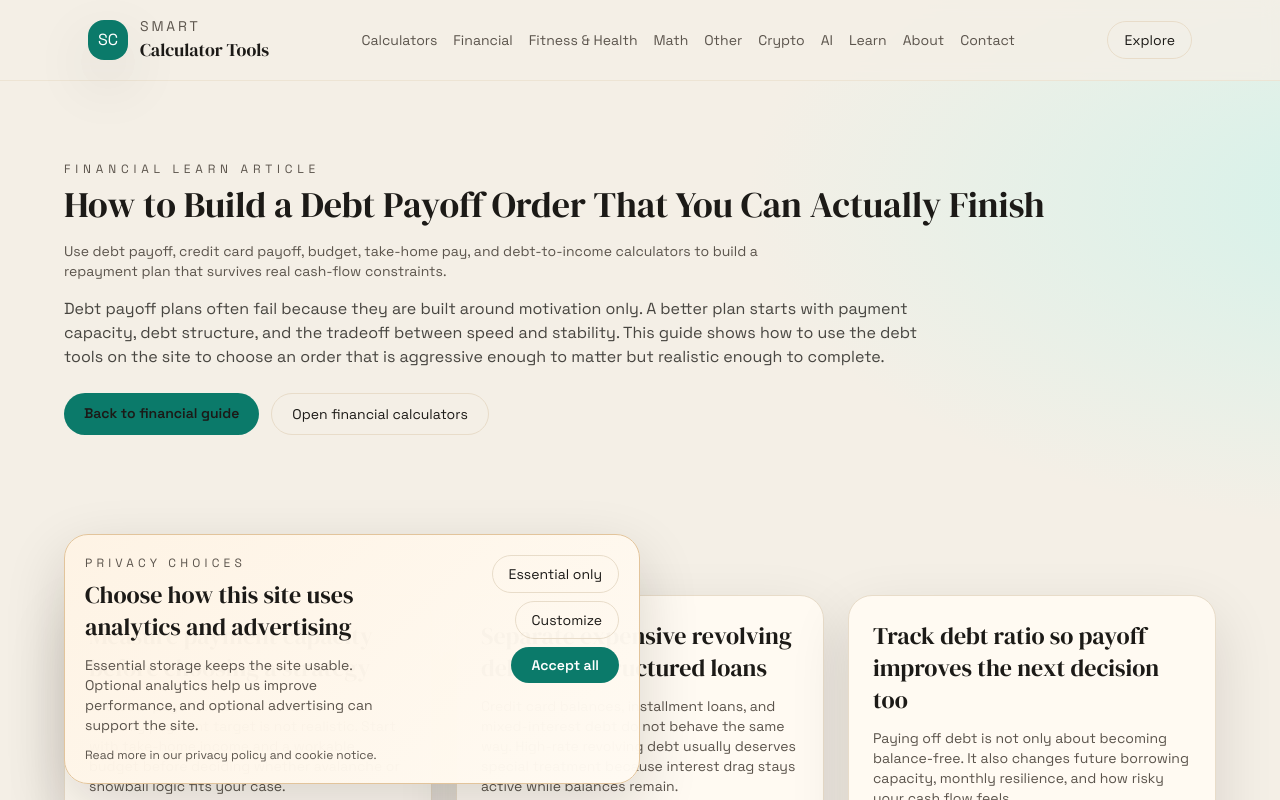
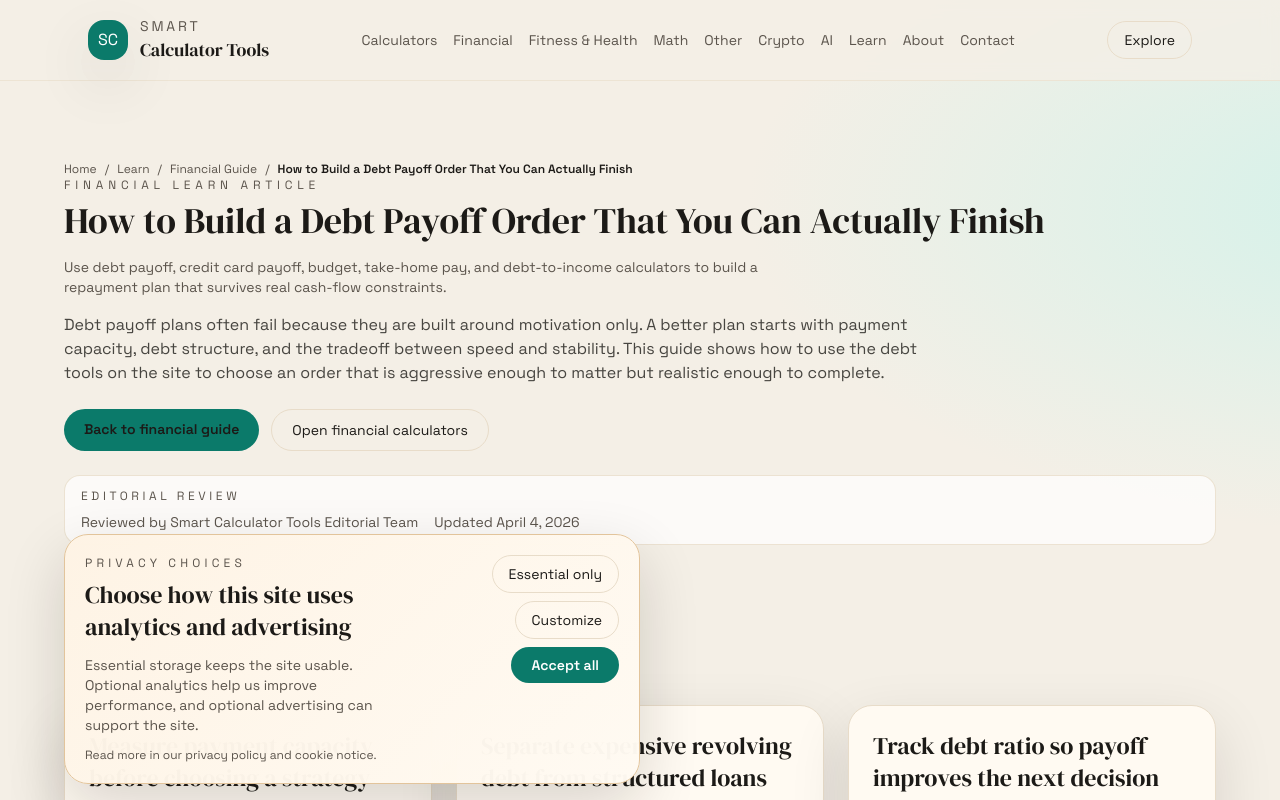
Before and after one commit to smartcalculatortools/smartcalculator.tools, a Next.js app: page /learn/financial/build-a-debt-payoff-order in a window 1280 px wide. Shown: the top 800 px of the page. Built offline with nearby package versions, Linux system fonts and the light colour scheme; no server answers.

Commit message:
Add traffic checklist and editorial SEO signals

```diff
--- a/src/app/calc/[slug]/page.tsx
+++ b/src/app/calc/[slug]/page.tsx
@@ -123,12 +123,18 @@ export default async function CalculatorPage({ params }: CalculatorPageProps) {
       {
         "@type": "ListItem",
         position: 2,
+        name: "Calculators",
+        item: `${siteUrl}/calculators`,
+      },
+      {
+        "@type": "ListItem",
+        position: 3,
         name: `${category?.name ?? "Calculators"} Calculators`,
         item: `${siteUrl}/category/${calculator.category}`,
       },
       {
         "@type": "ListItem",
-        position: 3,
+        position: 4,
         name: seoPriority?.title ?? calculator.name,
         item: `${siteUrl}/calc/${calculator.slug}`,
       },
--- a/src/app/calculators/page.tsx
+++ b/src/app/calculators/page.tsx
@@ -1,4 +1,5 @@
 import Link from "next/link";
+import Breadcrumbs from "@/components/Breadcrumbs";
 import SiteFooter from "@/components/SiteFooter";
 import SiteHeader from "@/components/SiteHeader";
 import {
@@ -55,10 +56,32 @@ export default function CalculatorsIndexPage() {
       url: siteUrl,
     },
   };
+  const breadcrumbJsonLd = {
+    "@context": "https://schema.org",
+    "@type": "BreadcrumbList",
+    itemListElement: [
+      {
+        "@type": "ListItem",
+        position: 1,
+        name: "Home",
+        item: siteUrl,
+      },
+      {
+        "@type": "ListItem",
+        position: 2,
+        name: "Calculators",
+        item: `${siteUrl}/calculators`,
+      },
+    ],
+  };
 
   return (
     <div className="min-h-screen">
       <SiteHeader />
+      <script
+        type="application/ld+json"
+        dangerouslySetInnerHTML={{ __html: JSON.stringify(breadcrumbJsonLd) }}
+      />
       <script
         type="application/ld+json"
         dangerouslySetInnerHTML={{ __html: JSON.stringify(collectionJsonLd) }}
@@ -70,6 +93,12 @@ export default function CalculatorsIndexPage() {
       <main>
         <section className="section-pad">
           <div className="mx-auto w-full max-w-6xl">
+            <Breadcrumbs
+              items={[
+                { label: "Home", href: "/" },
+                { label: "Calculators" },
+              ]}
+            />
             <p className="text-xs uppercase tracking-[0.4em] text-muted">
               All calculators
             </p>
--- a/src/app/category/[category]/page.tsx
+++ b/src/app/category/[category]/page.tsx
@@ -1,5 +1,7 @@
 import type { Metadata } from "next";
 import { notFound } from "next/navigation";
+import Link from "next/link";
+import Breadcrumbs from "@/components/Breadcrumbs";
 import CalculatorCard from "@/components/CalculatorCard";
 import SiteFooter from "@/components/SiteFooter";
 import SiteHeader from "@/components/SiteHeader";
@@ -14,7 +16,6 @@ import {
 import { getLearnArticlesByCategory } from "@/lib/data/learnArticles";
 import { getLearningGuide } from "@/lib/data/learningGuides";
 import { getSiteUrl, siteLocale, siteName } from "@/lib/site";
-import Link from "next/link";
 
 type CategoryPageProps = {
   params: Promise<{ category: string }>;
@@ -95,6 +96,12 @@ export default async function CategoryPage({ params }: CategoryPageProps) {
       {
         "@type": "ListItem",
         position: 2,
+        name: "Calculators",
+        item: `${siteUrl}/calculators`,
+      },
+      {
+        "@type": "ListItem",
+        position: 3,
         name: `${category.name} Calculators`,
         item: `${siteUrl}/category/${category.id}`,
       },
@@ -141,6 +148,13 @@ export default async function CategoryPage({ params }: CategoryPageProps) {
       <main>
         <section className="section-pad">
           <div className="mx-auto w-full max-w-6xl">
+            <Breadcrumbs
+              items={[
+                { label: "Home", href: "/" },
+                { label: "Calculators", href: "/calculators" },
+                { label: `${category.name} Calculators` },
+              ]}
+            />
             <p className="text-xs uppercase tracking-[0.4em] text-muted">
               {category.name}
             </p>
--- a/src/app/learn/[category]/[slug]/page.tsx
+++ b/src/app/learn/[category]/[slug]/page.tsx
@@ -1,7 +1,9 @@
 import type { Metadata } from "next";
 import Link from "next/link";
 import { notFound } from "next/navigation";
+import Breadcrumbs from "@/components/Breadcrumbs";
 import CalculatorCard from "@/components/CalculatorCard";
+import EditorialMeta from "@/components/EditorialMeta";
 import SiteFooter from "@/components/SiteFooter";
 import SiteHeader from "@/components/SiteHeader";
 import {
@@ -14,6 +16,7 @@ import {
   getLearnArticlesByCategory,
   getLearnArticleStaticParams,
 } from "@/lib/data/learnArticles";
+import { learnContentReviewedAt } from "@/lib/editorial";
 import { getLearningGuide } from "@/lib/data/learningGuides";
 import { getSiteUrl, siteLocale, siteName } from "@/lib/site";
 
@@ -85,8 +88,10 @@ export default async function LearnArticlePage({
     headline: article.title,
     description: article.summary,
     url: `${siteUrl}/learn/${category.id}/${article.slug}`,
+    mainEntityOfPage: `${siteUrl}/learn/${category.id}/${article.slug}`,
     about: category.name,
     keywords: article.targetQuery,
+    dateModified: learnContentReviewedAt,
     author: {
       "@type": "Organization",
       name: siteName,
@@ -96,6 +101,36 @@ export default async function LearnArticlePage({
       name: siteName,
       url: siteUrl,
     },
+  };
+  const breadcrumbJsonLd = {
+    "@context": "https://schema.org",
+    "@type": "BreadcrumbList",
+    itemListElement: [
+      {
+        "@type": "ListItem",
+        position: 1,
+        name: "Home",
+        item: siteUrl,
+      },
+      {
+        "@type": "ListItem",
+        position: 2,
+        name: "Learn",
+        item: `${siteUrl}/learn`,
+      },
+      {
+        "@type": "ListItem",
+        position: 3,
+        name: `${category.name} Guide`,
+        item: `${siteUrl}/learn/${category.id}`,
+      },
+      {
+        "@type": "ListItem",
+        position: 4,
+        name: article.title,
+        item: `${siteUrl}/learn/${category.id}/${article.slug}`,
+      },
+    ],
   };
 
   const faqJsonLd = {
@@ -120,11 +155,23 @@ export default async function LearnArticlePage({
       />
       <script
         type="application/ld+json"
+        dangerouslySetInnerHTML={{ __html: JSON.stringify(breadcrumbJsonLd) }}
+      />
+      <script
+        type="application/ld+json"
         dangerouslySetInnerHTML={{ __html: JSON.stringify(faqJsonLd) }}
       />
       <main>
         <section className="section-pad">
           <div className="mx-auto w-full max-w-6xl">
+            <Breadcrumbs
+              items={[
+                { label: "Home", href: "/" },
+                { label: "Learn", href: "/learn" },
+                { label: `${category.name} Guide`, href: `/learn/${category.id}` },
+                { label: article.title },
+              ]}
+            />
             <p className="text-xs uppercase tracking-[0.4em] text-muted">
               {category.name} learn article
             </p>
@@ -147,6 +194,7 @@ export default async function LearnArticlePage({
                 Open {category.name.toLowerCase()} calculators
               </Link>
             </div>
+            <EditorialMeta reviewedAt={learnContentReviewedAt} className="mt-6" />
           </div>
         </section>
 
--- a/src/app/learn/[category]/page.tsx
+++ b/src/app/learn/[category]/page.tsx
@@ -1,7 +1,9 @@
 import type { Metadata } from "next";
 import Link from "next/link";
 import { notFound } from "next/navigation";
+import Breadcrumbs from "@/components/Breadcrumbs";
 import CalculatorCard from "@/components/CalculatorCard";
+import EditorialMeta from "@/components/EditorialMeta";
 import LearnArticleCard from "@/components/LearnArticleCard";
 import SiteFooter from "@/components/SiteFooter";
 import SiteHeader from "@/components/SiteHeader";
@@ -12,6 +14,7 @@ import {
 } from "@/lib/data/calculators";
 import { getLearnArticlesByCategory } from "@/lib/data/learnArticles";
 import { getLearningGuide } from "@/lib/data/learningGuides";
+import { learnContentReviewedAt } from "@/lib/editorial";
 import { getSiteUrl, siteLocale, siteName } from "@/lib/site";
 
 type GuidePageProps = {
@@ -80,7 +83,9 @@ export default async function GuidePage({ params }: GuidePageProps) {
     headline: guide.title,
     description: guide.summary,
     url: `${siteUrl}/learn/${category.id}`,
+    mainEntityOfPage: `${siteUrl}/learn/${category.id}`,
     about: category.name,
+    dateModified: learnContentReviewedAt,
     author: {
       "@type": "Organization",
       name: siteName,
@@ -90,6 +95,30 @@ export default async function GuidePage({ params }: GuidePageProps) {
       name: siteName,
       url: siteUrl,
     },
+  };
+  const breadcrumbJsonLd = {
+    "@context": "https://schema.org",
+    "@type": "BreadcrumbList",
+    itemListElement: [
+      {
+        "@type": "ListItem",
+        position: 1,
+        name: "Home",
+        item: siteUrl,
+      },
+      {
+        "@type": "ListItem",
+        position: 2,
+        name: "Learn",
+        item: `${siteUrl}/learn`,
+      },
+      {
+        "@type": "ListItem",
+        position: 3,
+        name: `${category.name} Guide`,
+        item: `${siteUrl}/learn/${category.id}`,
+      },
+    ],
   };
   const itemListJsonLd = {
     "@context": "https://schema.org",
@@ -124,6 +153,10 @@ export default async function GuidePage({ params }: GuidePageProps) {
       />
       <script
         type="application/ld+json"
+        dangerouslySetInnerHTML={{ __html: JSON.stringify(breadcrumbJsonLd) }}
+      />
+      <script
+        type="application/ld+json"
         dangerouslySetInnerHTML={{ __html: JSON.stringify(itemListJsonLd) }}
       />
       <script
@@ -133,6 +166,13 @@ export default async function GuidePage({ params }: GuidePageProps) {
       <main>
         <section className="section-pad">
           <div className="mx-auto w-full max-w-6xl">
+            <Breadcrumbs
+              items={[
+                { label: "Home", href: "/" },
+                { label: "Learn", href: "/learn" },
+                { label: `${category.name} Guide` },
+              ]}
+            />
             <p className="text-xs uppercase tracking-[0.4em] text-muted">
               {category.name} guide
             </p>
@@ -153,6 +193,7 @@ export default async function GuidePage({ params }: GuidePageProps) {
                 All guides
               </Link>
             </div>
+            <EditorialMeta reviewedAt={learnContentReviewedAt} className="mt-6" />
           </div>
         </section>
 
--- a/src/app/learn/page.tsx
+++ b/src/app/learn/page.tsx
@@ -1,5 +1,6 @@
 import type { Metadata } from "next";
 import Link from "next/link";
+import Breadcrumbs from "@/components/Breadcrumbs";
 import LearnArticleCard from "@/components/LearnArticleCard";
 import SiteFooter from "@/components/SiteFooter";
 import SiteHeader from "@/components/SiteHeader";
@@ -35,12 +36,41 @@ export const metadata: Metadata = {
 };
 
 export default function LearnIndexPage() {
+  const breadcrumbJsonLd = {
+    "@context": "https://schema.org",
+    "@type": "BreadcrumbList",
+    itemListElement: [
+      {
+        "@type": "ListItem",
+        position: 1,
+        name: "Home",
+        item: siteUrl,
+      },
+      {
+        "@type": "ListItem",
+        position: 2,
+        name: "Learn",
+        item: `${siteUrl}/learn`,
+      },
+    ],
+  };
+
   return (
     <div className="min-h-screen">
       <SiteHeader />
+      <script
+        type="application/ld+json"
+        dangerouslySetInnerHTML={{ __html: JSON.stringify(breadcrumbJsonLd) }}
+      />
       <main>
         <section className="section-pad">
           <div className="mx-auto w-full max-w-6xl">
+            <Breadcrumbs
+              items={[
+                { label: "Home", href: "/" },
+                { label: "Learn" },
+              ]}
+            />
             <p className="text-xs uppercase tracking-[0.4em] text-muted">Learn</p>
             <h1 className="mt-2 font-display text-4xl text-ink">Short guides for each calculator domain</h1>
             <p className="mt-4 max-w-3xl text-sm text-muted">
--- /dev/null
+++ b/src/components/Breadcrumbs.tsx
@@ -0,0 +1,47 @@
+import Link from "next/link";
+
+export type BreadcrumbItem = {
+  label: string;
+  href?: string;
+};
+
+type BreadcrumbsProps = {
+  items: BreadcrumbItem[];
+  className?: string;
+};
+
+export default function Breadcrumbs({
+  items,
+  className,
+}: BreadcrumbsProps) {
+  return (
+    <nav
+      aria-label="Breadcrumb"
+      className={className}
+    >
+      <ol className="flex flex-wrap items-center gap-2 text-xs text-muted">
+        {items.map((item, index) => {
+          const isLast = index === items.length - 1;
+
+          return (
+            <li key={`${item.label}-${index}`} className="flex items-center gap-2">
+              {item.href && !isLast ? (
+                <Link href={item.href} className="transition hover:text-ink">
+                  {item.label}
+                </Link>
+              ) : (
+                <span
+                  className={isLast ? "font-semibold text-ink" : undefined}
+                  aria-current={isLast ? "page" : undefined}
+                >
+                  {item.label}
+                </span>
+              )}
+              {!isLast ? <span aria-hidden="true">/</span> : null}
+            </li>
+          );
+        })}
+      </ol>
+    </nav>
+  );
+}
--- a/src/components/CalculatorInteractive.tsx
+++ b/src/components/CalculatorInteractive.tsx
@@ -4,6 +4,7 @@ import { useCallback, useMemo, useState, type ComponentType } from "react";
 import Link from "next/link";
 import { formatCurrency, formatNumber } from "@/lib/calculators/format";
 import { AdSlot } from "@/components/Ads";
+import Breadcrumbs from "@/components/Breadcrumbs";
 import CalculatorCard from "@/components/CalculatorCard";
 import CalculatorUsageTracker from "@/components/CalculatorUsageTracker";
 import { adSlots } from "@/lib/ads";
@@ -290,6 +291,19 @@ export default function CalculatorInteractive({
       {!isEmbed && <CalculatorUsageTracker calculator={calculator} />}
       <section className="pt-4 pb-3 sm:pt-8 sm:pb-5">
         <div className="mx-auto w-full max-w-5xl">
+          {!isEmbed && (
+            <Breadcrumbs
+              items={[
+                { label: "Home", href: "/" },
+                { label: "Calculators", href: "/calculators" },
+                {
+                  label: `${category?.name ?? "Calculators"} Calculators`,
+                  href: `/category/${calculator.category}`,
+                },
+                { label: calculator.name },
+              ]}
+            />
+          )}
           <p className="text-xs uppercase tracking-[0.4em] text-muted">
             {category?.name}
           </p>
--- /dev/null
+++ b/src/components/EditorialMeta.tsx
@@ -0,0 +1,27 @@
+import { editorialTeamName, formatEditorialDate } from "@/lib/editorial";
+
+type EditorialMetaProps = {
+  reviewedAt: string;
+  className?: string;
+};
+
+export default function EditorialMeta({
+  reviewedAt,
+  className,
+}: EditorialMetaProps) {
+  return (
+    <div
+      className={`rounded-2xl border border-stroke/80 bg-white/70 px-4 py-3 text-sm text-muted ${
+        className ?? ""
+      }`}
+    >
+      <p className="text-xs uppercase tracking-[0.3em] text-muted">
+        Editorial review
+      </p>
+      <div className="mt-2 flex flex-wrap gap-x-4 gap-y-1">
+        <span>Reviewed by {editorialTeamName}</span>
+        <span>Updated {formatEditorialDate(reviewedAt)}</span>
+      </div>
+    </div>
+  );
+}
--- /dev/null
+++ b/src/lib/editorial.ts
@@ -0,0 +1,16 @@
+import { siteName } from "@/lib/site";
+
+export const editorialTeamName = `${siteName} Editorial Team`;
+export const learnContentReviewedAt = "2026-04-04";
+
+export function formatEditorialDate(value: string) {
+  const [year, month, day] = value.split("-").map((part) => Number(part));
+  const date = new Date(Date.UTC(year, (month || 1) - 1, day || 1));
+
+  return new Intl.DateTimeFormat("en-US", {
+    month: "long",
+    day: "numeric",
+    year: "numeric",
+    timeZone: "UTC",
+  }).format(date);
+}
```
Also changed, not shown: 2 other files (tests, documents, lock files or other folders).
